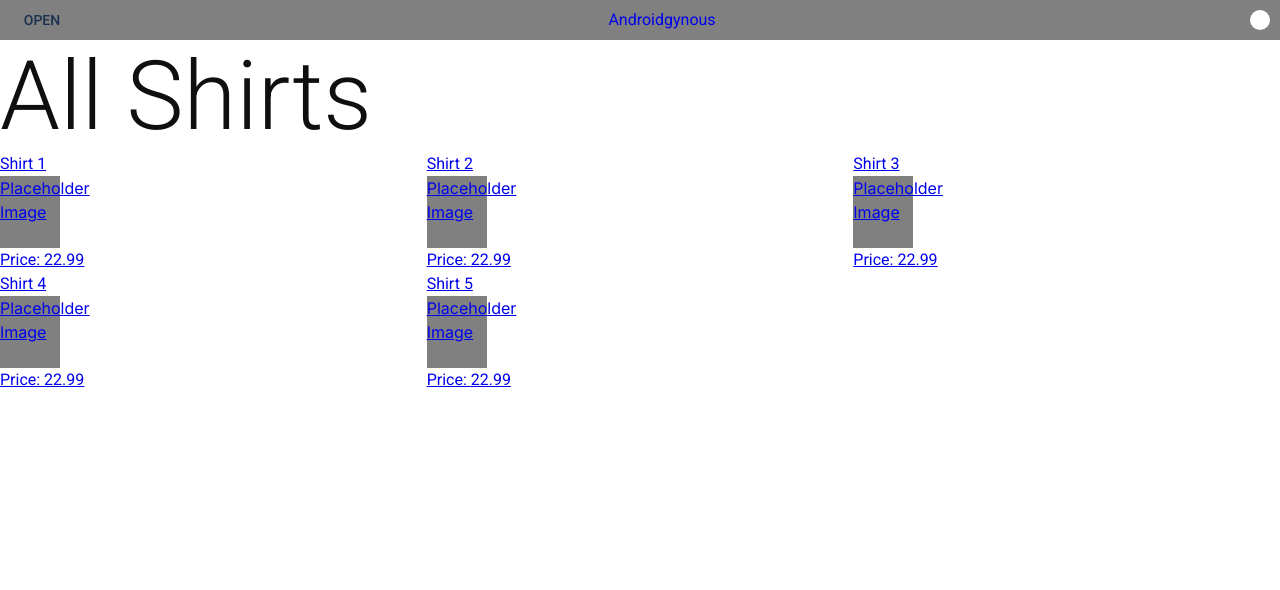
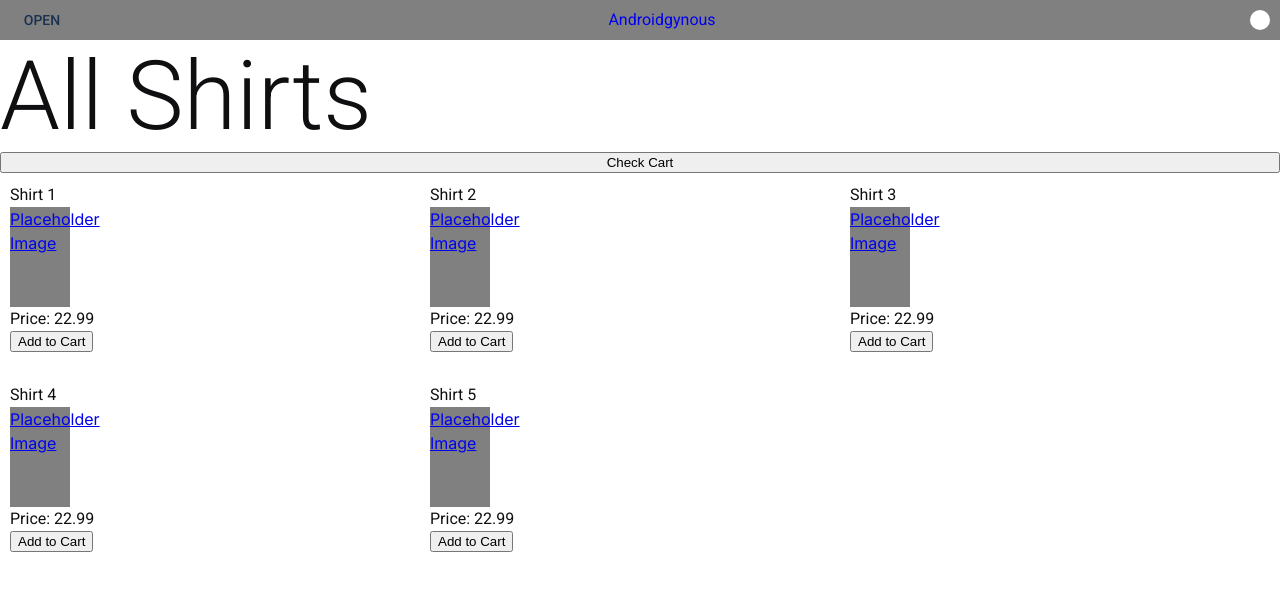
Before and after one commit to AustinWhitbeck/Androidgynous-Store, a Next.js app: page /shirts in a window 1280 px wide. Shown: the top 590 px of the page. Built offline with nearby package versions, Linux system fonts and the light colour scheme.

Commit message:
Cart now displays items

```diff
--- /dev/null
+++ b/src/app/cart/client-components.tsx
@@ -0,0 +1,15 @@
+'use client';
+
+import { ProductInfoShort } from "@/models";
+import { Box } from "@mui/material";
+
+export const CartItem = ({ name, price, productDetailLink, id}: ProductInfoShort) => {
+    return (
+        <Box sx={{ width: '100%', border: 'solid 2px black', borderRadius: '5px'}}>
+            <p>{name}</p>
+            <p>{price}</p>
+            <p>{productDetailLink}</p>
+            <p>{id}</p>
+        </Box>
+    )
+    }
--- a/src/app/cart/page.tsx
+++ b/src/app/cart/page.tsx
@@ -1,5 +1,6 @@
 import { Typography } from "@mui/material";
 import { Metadata } from "next";
+import CartClientPage from "./client";
 
 export const metadata: Metadata = {
     title: 'Cart',
@@ -10,6 +11,7 @@ const CartPage = () => {
   return (
     <>
         <Typography variant="h1"> WIP Shopping Cart</Typography>
+        <CartClientPage />
     </>
   )
 }
--- a/src/app/layout.tsx
+++ b/src/app/layout.tsx
@@ -1,4 +1,5 @@
 import TopNavigation from '@/components/TopNavigation'
+import { CartProvider } from '@/providers/CartContext'
 import ThemeRegistry from '@/providers/ThemeRegistery'
 import { Stack } from '@mui/material'
 import type { Metadata } from 'next'
@@ -21,6 +22,7 @@ export default function RootLayout({
     <html lang="en">
       {/* Note add prettier file */}
       <ThemeRegistry>
+        <CartProvider>
         <body className={inter.className}>
           <Stack sx={{  height: '100vh'}}>
             <TopNavigation />
@@ -29,6 +31,7 @@ export default function RootLayout({
             </Stack>
           </Stack>
           </body>
+          </CartProvider>
       </ThemeRegistry>
     </html>
   )
--- /dev/null
+++ b/src/app/shirts/client-components.tsx
@@ -0,0 +1,13 @@
+'use client';
+
+import { useCart } from "@/providers/CartContext";
+
+export const CheckCartButton = () => {
+    const { state, dispatch} = useCart();
+    function checkCart() {
+        console.log('cart', state);
+    }
+    return (
+        <button onClick={checkCart}>Check Cart</button>
+    )
+}
--- a/src/app/shirts/page.tsx
+++ b/src/app/shirts/page.tsx
@@ -1,9 +1,10 @@
 import ProductPreviewCard from "@/components/ProductPreviewCard";
 import { ProductInfoShort } from "@/models";
-import { Grid, Stack, Typography } from "@mui/material"
+import { Button, Grid, Stack, Typography } from "@mui/material"
 
 
 import { Metadata } from "next";
+import { CheckCartButton } from "./client-components";
 
 export const metadata: Metadata = {
     title: 'Shirts',
@@ -15,36 +16,43 @@ const shirtDetailURL = '/shirts/details/';
 const mockShirtProducts: ProductInfoShort[] = [
     {
         name: 'Shirt 1',
+        id: 1,
         price: 22.99,
         productDetailLink: `${shirtDetailURL}1`,
     },
     {
         name: 'Shirt 2',
+        id: 2,
         price: 22.99,
         productDetailLink: `${shirtDetailURL}2`,
     },
     {
         name: 'Shirt 3',
+        id: 3,
         price: 22.99,
         productDetailLink: `${shirtDetailURL}3`,
     },
     {
         name: 'Shirt 4',
+        id: 4,
         price: 22.99,
         productDetailLink: `${shirtDetailURL}4`,
     },
     {
         name: 'Shirt 5',
+        id: 5,
         price: 22.99,
         productDetailLink: `${shirtDetailURL}5`,
     },
 ]
 
 const ShirtsPage = () => {
+
   return (
     <Stack>
         <Typography variant="h1">All Shirts</Typography>
-        <Grid container xs={12}>
+        <CheckCartButton />
+        <Grid container xs={12} sx={{ padding: '10px'}}>
             {mockShirtProducts.map((mockShirt) => {
                 return(
                     <Grid item xs={12} sm={6} md={4}>
--- a/src/components/ProductPreviewCard/index.tsx
+++ b/src/components/ProductPreviewCard/index.tsx
@@ -1,22 +1,38 @@
+'use client';
 import { ProductInfoShort } from "@/models";
+import {  useCart } from "@/providers/CartContext";
 import { Box, Stack, Typography } from "@mui/material";
 // import Image from "next/image";
 import Link from "next/link";
 
-const ProductPreviewCard = ({ name, price, productDetailLink}: ProductInfoShort) => {
+const ProductPreviewCard = ({ name, price, productDetailLink, id}: ProductInfoShort) => {
+  const { state, dispatch, addItemToCart } = useCart();
+  console.log('state', state);
+
+
+  // function addItemToCart(item: ProductInfoShort) {
+  //   dispatch({ type: 'ADD_ITEM', payload: item });
+  // }
+
+  function removeItemFromCart(item: ProductInfoShort) {
+    dispatch({ type: 'REMOVE_ITEM', payload: item });
+  }
   return (
-    <Link href={productDetailLink} passHref >
-        <Stack sx={{ width: '100px', height: '120px'}}>
+        <Stack sx={{ width: '100px', height: '200px'}}>
             <Typography>{name}</Typography>
+            <Link href={productDetailLink} passHref >
             <Box sx={{ height: '100px', width: '60px'}}>
                 <Box sx={{ width: '100%', height: '100%', backgroundColor: 'gray'}}>
                     Placeholder Image
                 </Box>
             {/* <Image href={image} alt={altImageDescription} /> */}
             </Box>
+            </Link>
             <Typography variant="body1">Price: {price}</Typography>
+            <Stack direction="row">
+                <button onClick={() => addItemToCart({ name, price, productDetailLink, id})}>Add to Cart</button>
+              </Stack>
         </Stack>
-    </Link>
   )
 }
 
--- a/src/models/index.tsx
+++ b/src/models/index.tsx
@@ -1,7 +1,6 @@
 export type ProductInfoShort = {
     name: string;
     price: number;
-    // image: string;
-    // altImageDescription: string;
+    id: number;
     productDetailLink: string;
 }
--- a/src/providers/CartContext.tsx
+++ b/src/providers/CartContext.tsx
@@ -1,42 +1,108 @@
+'use client';
+import { ProductInfoShort } from '@/models';
+import React, { createContext, useReducer, useContext } from 'react';
+
+export type CartState = {
+        items: ProductInfoShort[];
+}
+
+export type CartAction = {
+        type: 'ADD_ITEM' | 'REMOVE_ITEM';
+        payload: ProductInfoShort;
+}
+
+
+type CartContextType = {
+    state: CartState;
+    dispatch: React.Dispatch<CartAction>;
+    addItemToCart: (item: ProductInfoShort) => void;
+    removeItemFromCart: (item: ProductInfoShort) => void;
+  };
+
+const initialState: CartState = {
+    items: [],
+    // You can add more states like total price, number of items, etc.
+};
+export const CartContext = createContext<CartContextType>({
+    state: initialState,
+    dispatch: () => {},// Empty placeholder function
+    addItemToCart: (item: ProductInfoShort) => {},
+    removeItemFromCart: (item: ProductInfoShort) => {},
+  });
+
+
+
+const cartReducer = (state: CartState, action: CartAction): CartState => {
+    switch (action.type) {
+        case 'ADD_ITEM':
+            // Logic to add item
+            return {
+                ...state,
+                items: [...state.items, action.payload],
+            };
+        case 'REMOVE_ITEM':
+            // Logic to remove item
+            return {
+                ...state,
+                items: state.items.filter(item => item.id !== action.payload.id),
+            };
+        default:
+            return state;
+    }
+};
+
+
+export const CartProvider = ({ children }: { children: React.ReactNode }) => {
+    const [state, dispatch] = useReducer(cartReducer, initialState);
+
+    function addItemToCart(item: ProductInfoShort) {
+        dispatch({ type: 'ADD_ITEM', payload: item });
+      }
+
+      function removeItemFromCart(item: ProductInfoShort) {
+        dispatch({ type: 'REMOVE_ITEM', payload: item });
+      }
+
+    return (
+        <CartContext.Provider value={{ state, dispatch, addItemToCart, removeItemFromCart }}>
+            {children}
+        </CartContext.Provider>
+    );
+};
+
+
+export const useCart = () => useContext(CartContext);
 
 /*
+Workflow Example
+Let's say you want to add an item to the cart:
 
-Functionality TODO:
+Dispatch an Action:
 
-1. cart state data shape
-2. add to cart
-3. remove from cart
-4. call cart to get items
+You call dispatch({ type: 'ADD_ITEM', payload: newItem }) from a component.
+Reducer Function Executes:
 
+React calls cartReducer with the current state and the action you dispatched.
+The reducer sees that the action type is 'ADD_ITEM', and it adds newItem to the array of items in the state.
+State Update:
+
+The reducer returns the new state.
+React updates the state and re-renders any components using this state.
 */
 
-import { ProductInfoShort } from "@/models";
-import { createContext } from "react";
+/*
+In Your Context
+Reducer (cartReducer):
 
-export type CartState = {
-    items: ProductInfoShort[];
-}
+This function handles different actions like 'ADD_ITEM' or 'REMOVE_ITEM'.
+For each action type, it specifies how the state should be updated.
+The returned value becomes the new state.
+Initial State (initialState):
 
-const defaultCartValue: CartState = {
-    items: [],
-};
+This defines the initial structure and values of your cart's state, like an empty array of items.
+Using useReducer:
 
-// const cartReducer = ({state, action}: { state: CartState, action: string}) {
-//     switch(action) {
-//         case 'ADD_ITEM':
-//             retun
-//     }
-// }
-
-const CartContext = createContext(defaultCartValue);
-
-const CartProvider = ({children}: {children: React.ReactNode}) => {
-  return (
-    <>
-        CartContext
-        {children}
-    </>
-  )
-}
-
-export default CartProvider;
+When you call useReducer(cartReducer, initialState), React keeps track of the state internally and provides you with the dispatch function.
+state reflects the current state of the cart.
+dispatch is used to trigger updates to the state. When you dispatch an action, React runs the reducer function with the current state and the provided action.
+*/
```
Also changed, not shown: src/app/cart/client.tsx (added, +25 -0 lines).
